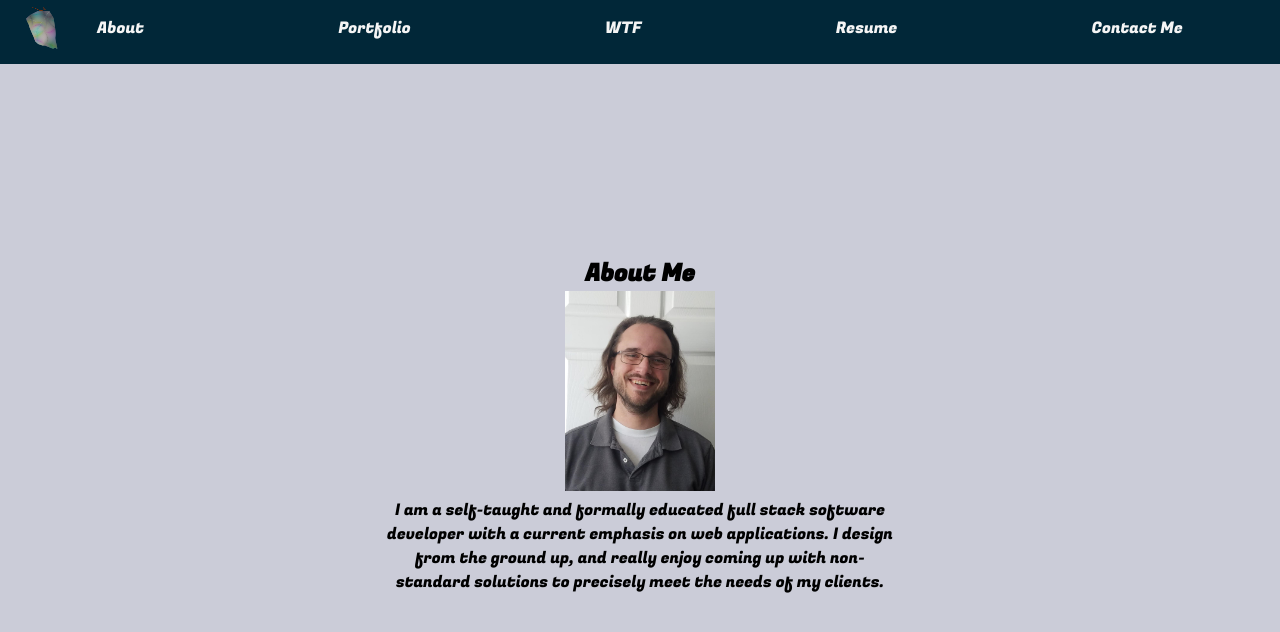
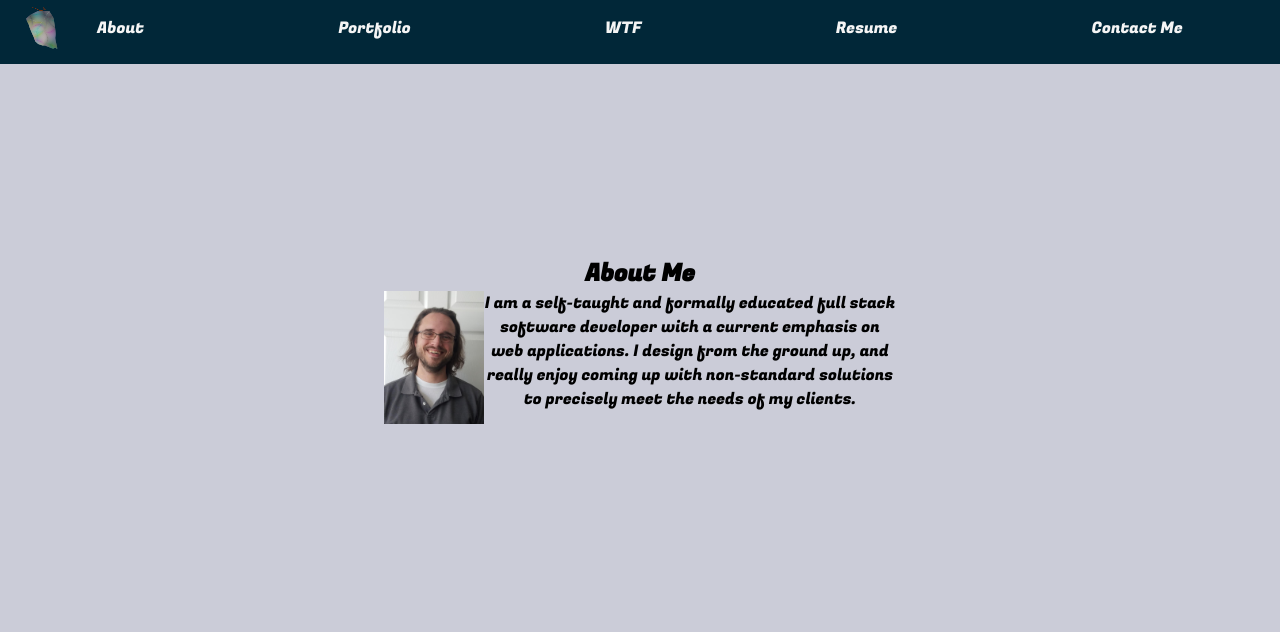
Before and after one commit to StevenDRiggs/my-next-website, a Next.js app: page /about in a window 1280 px wide. Shown: the top 632 px of the page. Built offline with nearby package versions, Linux system fonts and the light colour scheme.

Commit message:
begin add profile pic to about

```diff
--- a/pages/about.js
+++ b/pages/about.js
@@ -7,13 +7,11 @@ const About = () => {
   return (
     <article>
       <h2>About Me</h2>
-      <Image
+      <img
         src='/Steven_Riggs_photo.jpg'
         alt='Steven Riggs'
-        width={150}
-        height={200}
         className={styles.photo} />
-      <p>I am a self-taught and formally educated full stack software developer with a current emphasis on web applications. I design from the ground up, and really enjoy coming up with non-standard solutions to precisely meet the needs of my clients.</p>
+      <span>I am a self-taught and formally educated full stack software developer with a current emphasis on web applications. I design from the ground up, and really enjoy coming up with non-standard solutions to precisely meet the needs of my clients.</span>
     </article>
   )
 }
--- a/styles/About.module.css
+++ b/styles/About.module.css
@@ -1,3 +1,6 @@
 .photo {
   float: left;
+  width: 15%;
+  min-width: 100px;
+  max-width: 150px;
 }
```
